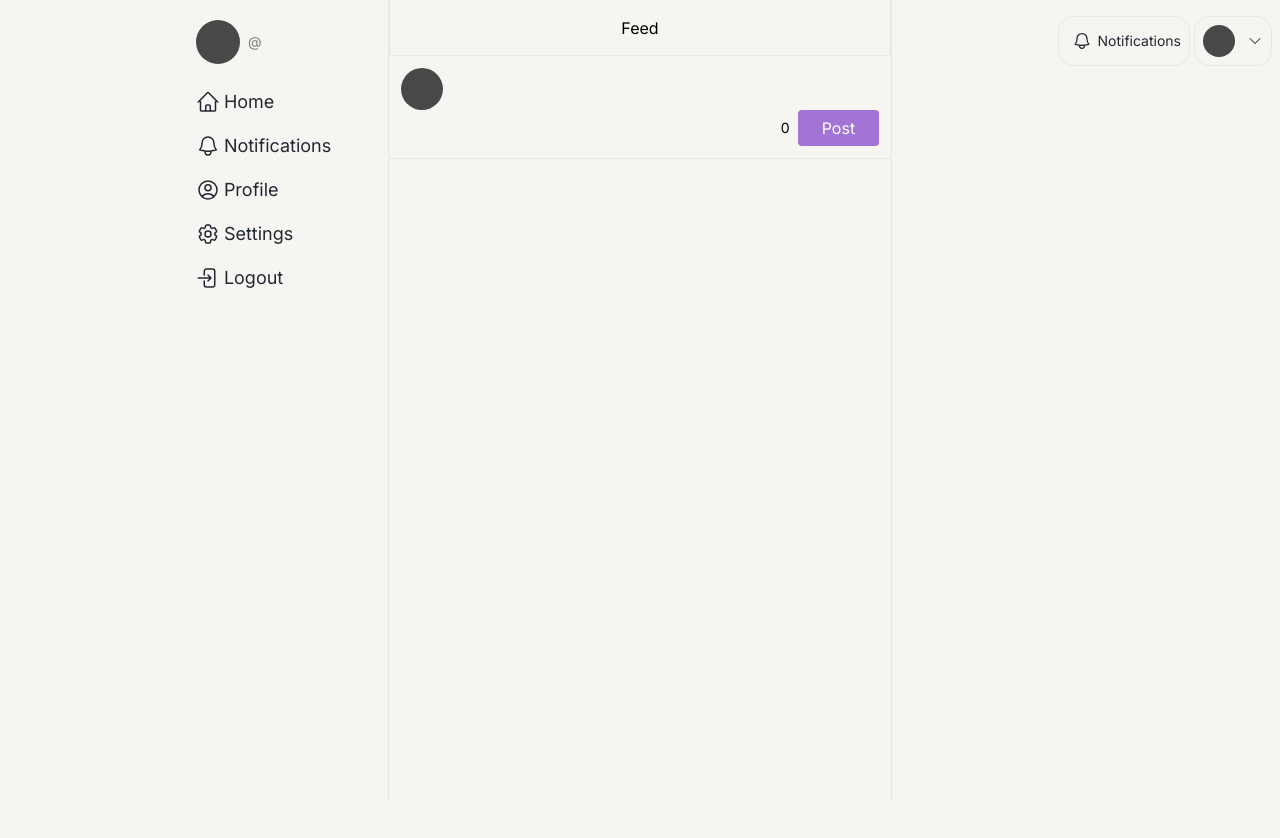
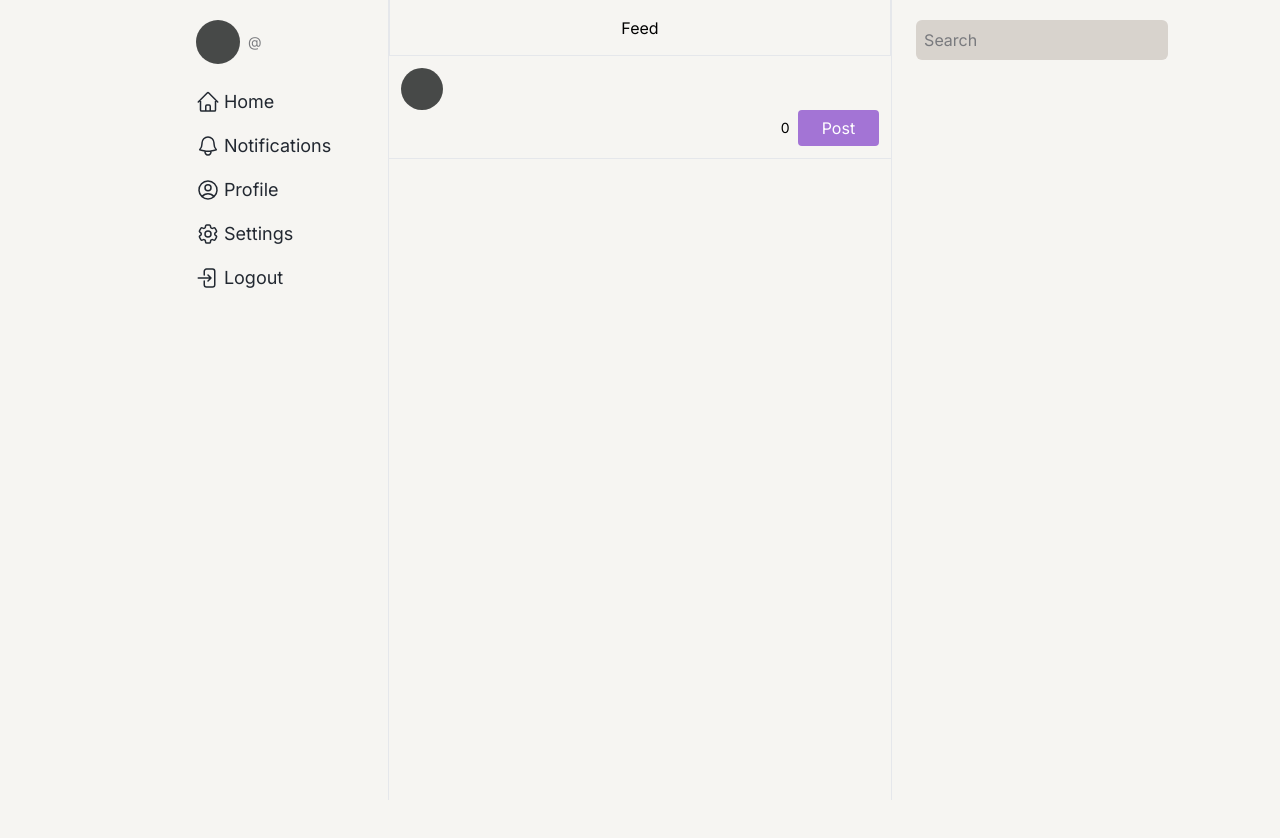
Before and after one commit to UnknownMemory/short-message, a Next.js app: page / in a window 1280 px wide. Shown: the top 838 px of the page. Built offline with nearby package versions, Linux system fonts and the light colour scheme; no server answers; the database is empty.

Commit message:
add search bar

```diff
--- a/src/app/(app)/layout.tsx
+++ b/src/app/(app)/layout.tsx
@@ -29,7 +29,9 @@ export default function Layout({
 					<div className="min-h-screen md:grid md:sm-grid">
 						<Sidebar/>
 						{children}
-						<RPanel/>
+						<div className="md:ml-6 md:mr-28 md:mt-5">
+							<input className="input-light mb-2 md:mb-4 p-2 w-full rounded-md" placeholder="Search"/>
+						</div>
 					</div>
 					<BottomNavbar />
 				</Providers>
--- a/src/app/globals.css
+++ b/src/app/globals.css
@@ -88,6 +88,14 @@ body {
     @apply rounded px-4 md:px-6 py-1.5 border-[1px];
   }
 
+  .input-light {
+    @apply bg-sm-light-gray;
+  }
+
+  .input-light::placeholder {
+    @apply text-sm-dark-gray;
+  }
+
   .input-light:focus {
     outline-color: theme(colors.sm-primary);
     @apply text-black;
```
